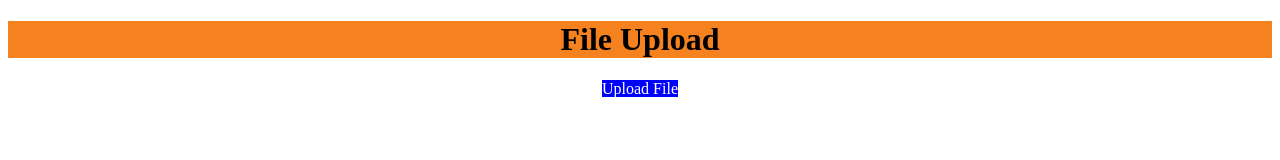
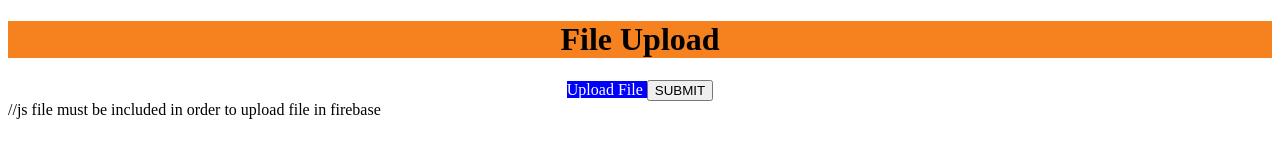
Before and after one commit to abhishekvirat0/Assignment, a website: page Firebase upload/a1.html in a window 1280 px wide. Drawn offline with nearby package versions, Linux system fonts and the light colour scheme.

Commit message:
Update a1.html

```diff
--- a/Firebase upload/a1.html
+++ b/Firebase upload/a1.html
@@ -67,7 +67,7 @@
     <script>window.jQuery || document.write('<script src="../../assets/js/vendor/jquery.min.js"><\/script>')</script>
     <!-- Latest compiled and minified JavaScript -->
     <script src="https://maxcdn.bootstrapcdn.com/bootstrap/3.3.6/js/bootstrap.min.js" integrity="sha384-0mSbJDEHialfmuBBQP6A4Qrprq5OVfW37PRR3j5ELqxss1yVqOtnepnHVP9aJ7xS" crossorigin="anonymous"></script>
-
-    <script type="text/javascript" src="a1.js"></script>
+//js file must be included in order to upload file in firebase
+    <script type="text/javascript" src="app.js"></script>
   </body>
   </html>
```
